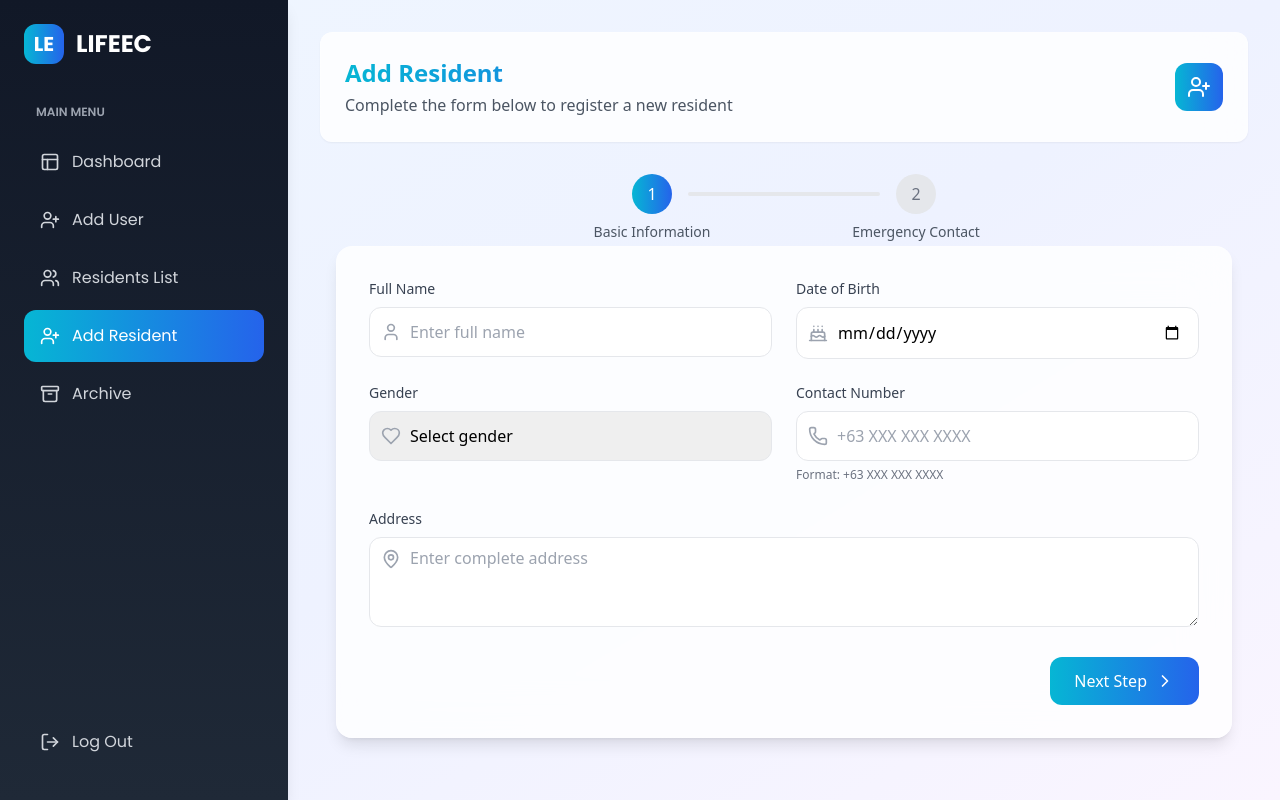
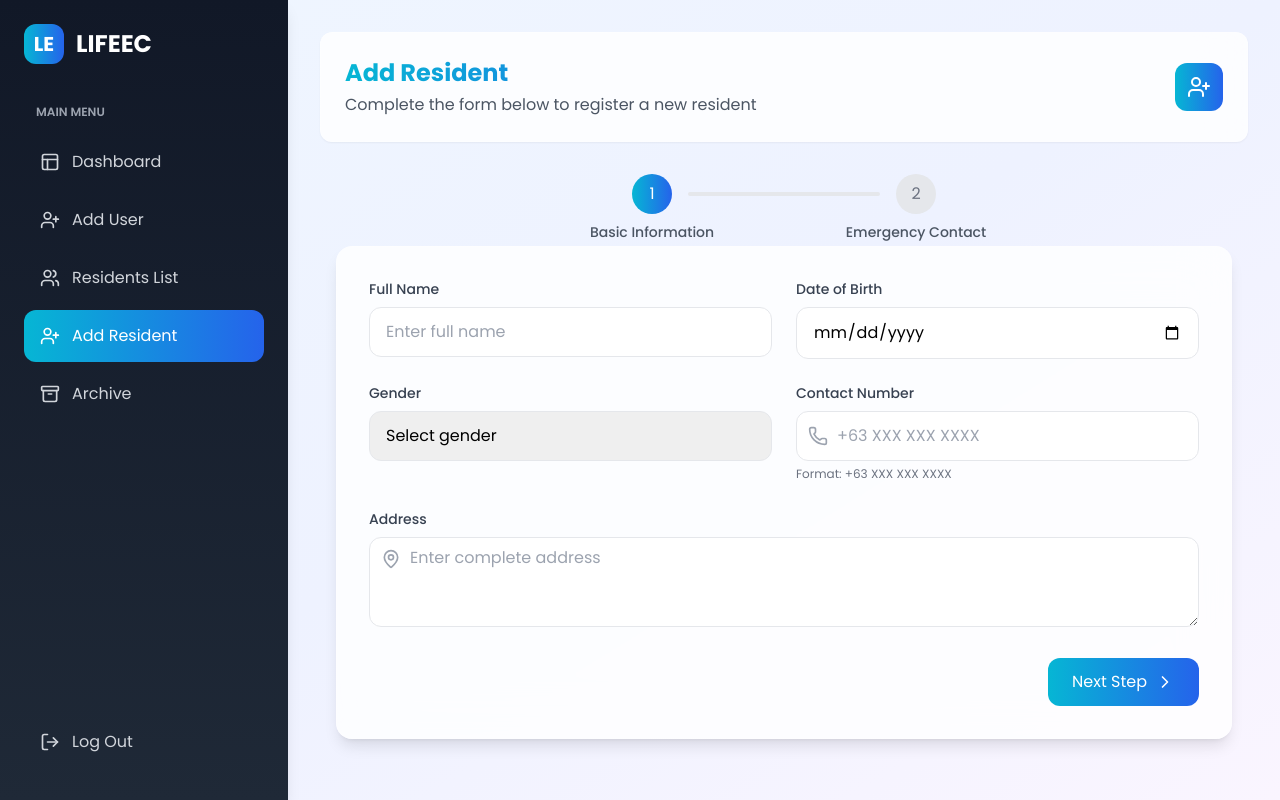
Before and after one commit to Kenneth14031129/LIFEEC_WEB, a React (Vite) app: page /add-resident in a window 1280 px wide. Built offline with nearby package versions, Linux system fonts and the light colour scheme; sample sign-in values are in the browser's storage.

Commit message:
Add success message in add resident

```diff
--- a/src/AddResident.jsx
+++ b/src/AddResident.jsx
@@ -3,13 +3,10 @@ import {
   UserPlus,
   Phone,
   Mail,
-  User,
-  Heart,
-  UserCircle,
   CheckCircle,
   ChevronRight,
   MapPin,
-  Cake,
+  X,
 } from "lucide-react";
 import Sidebar from "./SideBar";
 import { addNewResident } from "../services/api";
@@ -30,7 +27,8 @@ const AddResident = () => {
 
   const [activeStep, setActiveStep] = useState(1);
   const [isSubmitting, setIsSubmitting] = useState(false);
-  const [error, setError] = useState(null);
+  const [, setError] = useState(null);
+  const [successMessage, setSuccessMessage] = useState(null);
 
   const formatPhoneNumber = (value) => {
     // Remove all non-digit characters
@@ -95,7 +93,7 @@ const AddResident = () => {
       const response = await addNewResident(formData);
       // Handle success
       console.log("Resident added successfully:", response);
-      // Reset form or redirect
+      // Reset form
       setFormData({
         fullName: "",
         dateOfBirth: "",
@@ -108,6 +106,10 @@ const AddResident = () => {
         emergencyContactRelation: "",
       });
       setActiveStep(1);
+      // Show success message
+      setSuccessMessage("Resident added successfully!");
+      // Clear message after 3 seconds
+      setTimeout(() => setSuccessMessage(null), 3000);
     } catch (error) {
       setError(error.message || "Error adding resident");
     } finally {
@@ -138,7 +140,20 @@ const AddResident = () => {
   ];
 
   return (
-    <div className="min-h-screen bg-gradient-to-br from-blue-50 via-indigo-50 to-purple-50">
+    <div className="min-h-screen bg-gradient-to-br from-blue-50 via-indigo-50 to-purple-50 font-[Poppins]">
+      {successMessage && (
+        <div className="fixed top-4 right-4 z-50 bg-green-100 border-l-4 border-green-500 text-green-700 p-4 rounded-lg shadow-lg flex items-center">
+          <div className="flex-grow">
+            <p className="text-sm font-medium">{successMessage}</p>
+          </div>
+          <button
+            onClick={() => setSuccessMessage(null)}
+            className="ml-4 text-green-700 hover:text-green-900"
+          >
+            <X className="h-5 w-5" />
+          </button>
+        </div>
+      )}
       <Sidebar activePage="add-resident" />
 
       <div className="ml-72 p-8">
@@ -214,17 +229,14 @@ const AddResident = () => {
                     <label className="block text-sm font-medium text-gray-700 mb-2">
                       Full Name
                     </label>
-                    <div className="relative">
-                      <User className="absolute left-3 top-1/2 -translate-y-1/2 h-5 w-5 text-gray-400" />
                     <input
                       type="text"
                       name="fullName"
                       value={formData.fullName}
                       onChange={handleInputChange}
-                        className="w-full pl-10 pr-4 py-3 rounded-xl border border-gray-200 focus:outline-none focus:ring-2 focus:ring-blue-500 focus:border-transparent"
+                      className="w-full px-4 py-3 rounded-xl border border-gray-200 focus:outline-none focus:ring-2 focus:ring-blue-500 focus:border-transparent"
                       placeholder="Enter full name"
                     />
-                    </div>
                   </div>
 
                   {/* Date of Birth */}
@@ -232,16 +244,13 @@ const AddResident = () => {
                     <label className="block text-sm font-medium text-gray-700 mb-2">
                       Date of Birth
                     </label>
-                    <div className="relative">
-                      <Cake className="absolute left-3 top-1/2 -translate-y-1/2 h-5 w-5 text-gray-400" />
                     <input
                       type="date"
                       name="dateOfBirth"
                       value={formData.dateOfBirth}
                       onChange={handleInputChange}
-                        className="w-full pl-10 pr-4 py-3 rounded-xl border border-gray-200 focus:outline-none focus:ring-2 focus:ring-blue-500 focus:border-transparent"
+                      className="w-full px-4 py-3 rounded-xl border border-gray-200 focus:outline-none focus:ring-2 focus:ring-blue-500 focus:border-transparent"
                     />
-                    </div>
                   </div>
 
                   {/* Gender */}
@@ -249,19 +258,16 @@ const AddResident = () => {
                     <label className="block text-sm font-medium text-gray-700 mb-2">
                       Gender
                     </label>
-                    <div className="relative">
-                      <Heart className="absolute left-3 top-1/2 -translate-y-1/2 h-5 w-5 text-gray-400" />
                     <select
                       name="gender"
                       value={formData.gender}
                       onChange={handleInputChange}
-                        className="w-full pl-10 pr-4 py-3 rounded-xl border border-gray-200 focus:outline-none focus:ring-2 focus:ring-blue-500 focus:border-transparent appearance-none"
+                      className="w-full px-4 py-3 rounded-xl border border-gray-200 focus:outline-none focus:ring-2 focus:ring-blue-500 focus:border-transparent appearance-none"
                     >
                       <option value="">Select gender</option>
                       <option value="Male">Male</option>
                       <option value="Female">Female</option>
                     </select>
-                    </div>
                   </div>
 
                   {/* Contact Number */}
@@ -327,34 +333,28 @@ const AddResident = () => {
                     <label className="block text-sm font-medium text-gray-700 mb-2">
                       Emergency Contact Name
                     </label>
-                    <div className="relative">
-                      <UserCircle className="absolute left-3 top-1/2 -translate-y-1/2 h-5 w-5 text-gray-400" />
                     <input
                       type="text"
                       name="emergencyContactName"
                       value={formData.emergencyContactName}
                       onChange={handleInputChange}
-                        className="w-full pl-10 pr-4 py-3 rounded-xl border border-gray-200 focus:outline-none focus:ring-2 focus:ring-blue-500 focus:border-transparent"
+                      className="w-full px-4 py-3 rounded-xl border border-gray-200 focus:outline-none focus:ring-2 focus:ring-blue-500 focus:border-transparent"
                       placeholder="Enter emergency contact name"
                     />
-                    </div>
                   </div>
 
                   <div>
                     <label className="block text-sm font-medium text-gray-700 mb-2">
                       Relationship to Resident
                     </label>
-                    <div className="relative">
-                      <Heart className="absolute left-3 top-1/2 -translate-y-1/2 h-5 w-5 text-gray-400" />
                     <input
                       type="text"
                       name="emergencyContactRelation"
                       value={formData.emergencyContactRelation}
                       onChange={handleInputChange}
-                        className="w-full pl-10 pr-4 py-3 rounded-xl border border-gray-200 focus:outline-none focus:ring-2 focus:ring-blue-500 focus:border-transparent"
+                      className="w-full px-4 py-3 rounded-xl border border-gray-200 focus:outline-none focus:ring-2 focus:ring-blue-500 focus:border-transparent"
                       placeholder="Enter relationship"
                     />
-                    </div>
                   </div>
 
                   {/* Emergency Contact Phone */}
```
Lines whose indentation alone changed are shown as unchanged.
